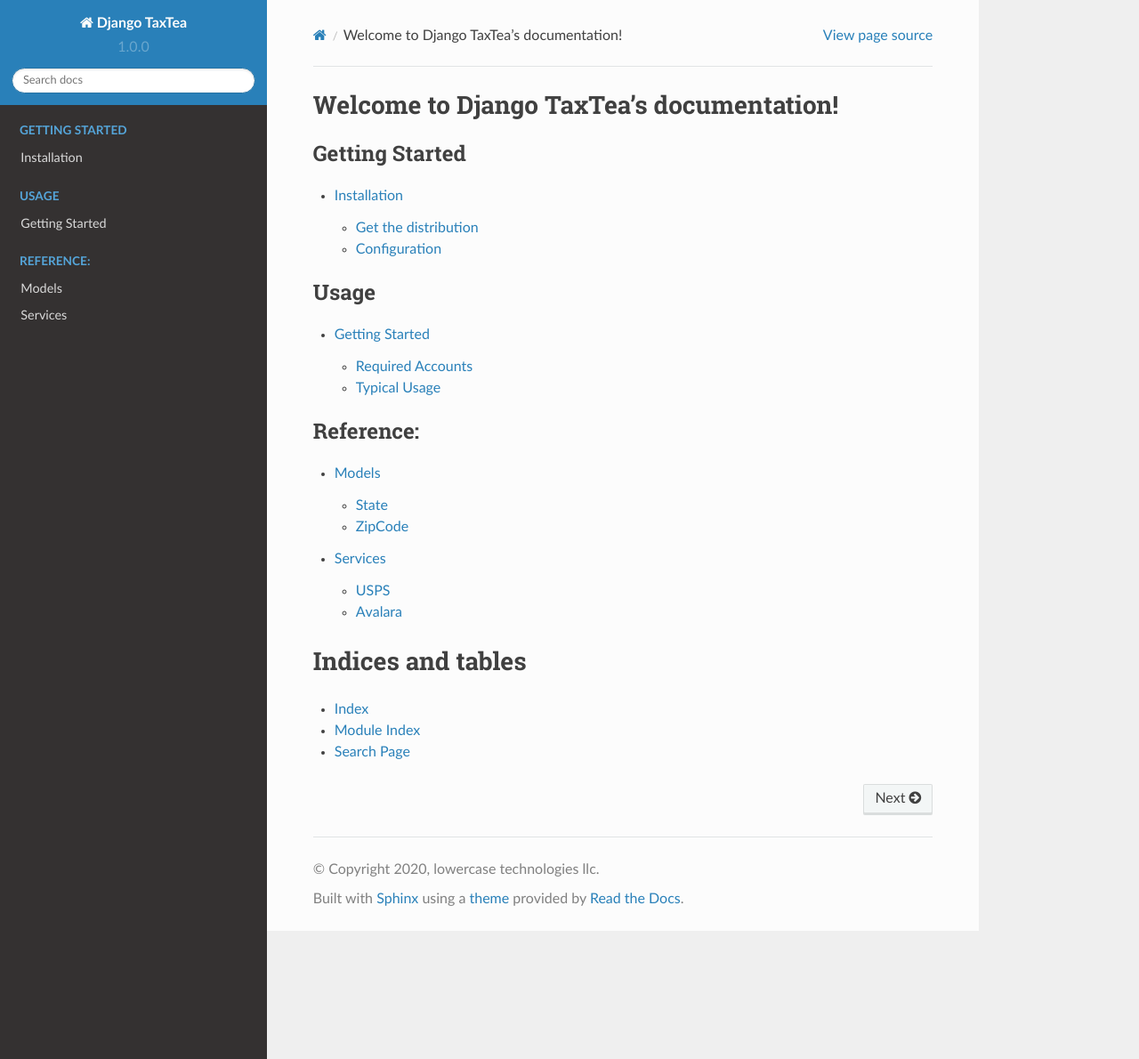
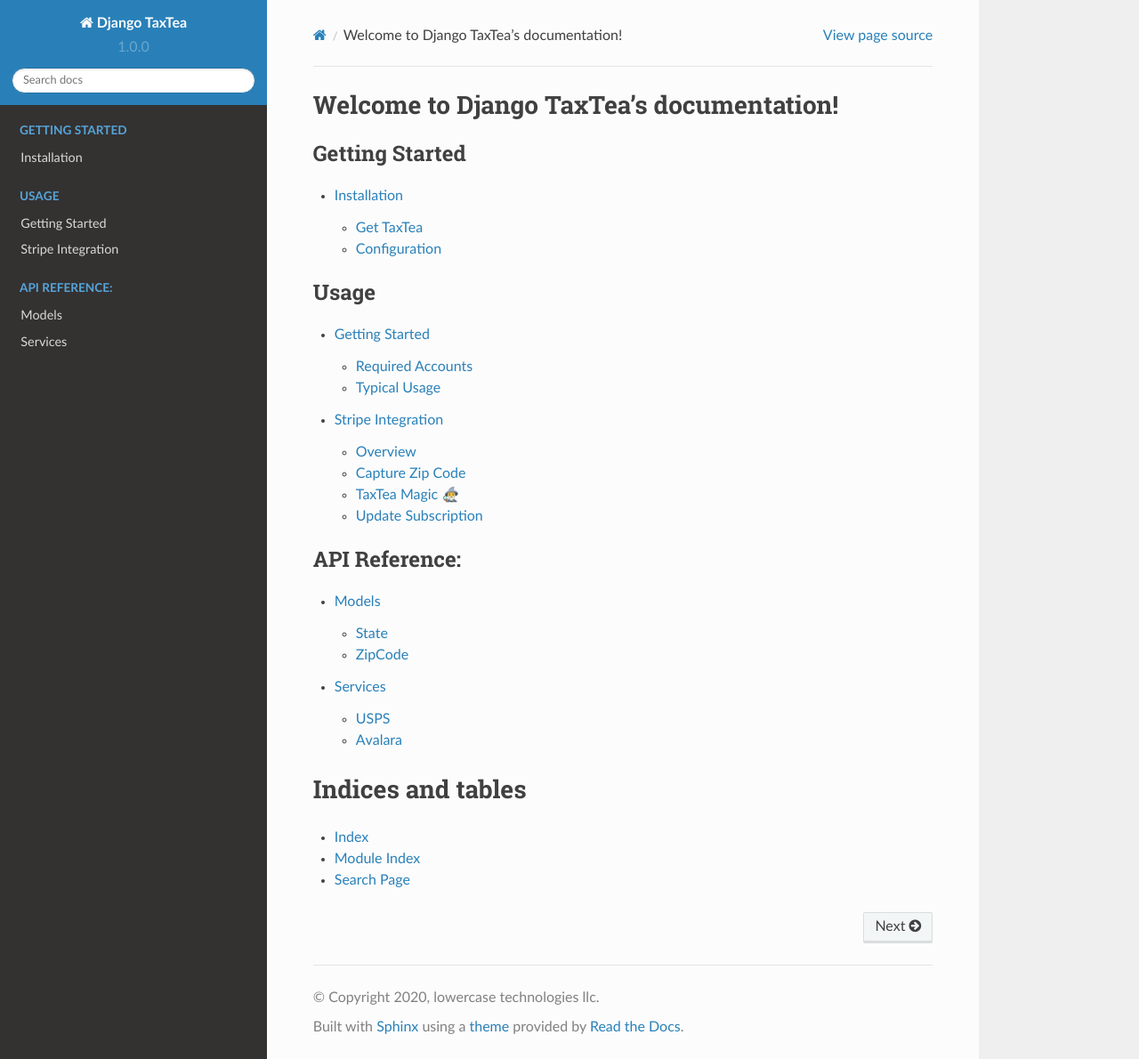
Before and after one commit to lowercase-app/django-taxtea, a Sphinx documentation site: the page built from docs/index.rst, in a window 1280 px wide and 1190 px high. Shown: the whole window at 89% size. Built offline with Sphinx 7.4.7 and the Read the Docs theme 2.0.0, drawn with Linux system fonts in a browser that asks for light colours; some of the changed lines change nothing that is shown.

Commit message:
Add Stripe Tutorial  & organize

```diff
--- a/docs/conf.py
+++ b/docs/conf.py
@@ -88,3 +88,5 @@
 # relative to this directory. They are copied after the builtin static files,
 # so a file named "default.css" will overwrite the builtin "default.css".
 html_static_path = ["_static"]
+
+pygments_style = "friendly"
--- a/docs/index.rst
+++ b/docs/index.rst
@@ -7,18 +7,17 @@
 
    installation
 
-
 .. toctree::
    :caption: Usage
 
-   usage/getting_started
-   usage/stripe
+   usage/getting-started
+   usage/stripe-integration
 
 .. toctree::
-   :caption: Reference:
+   :caption: API Reference:
 
-   reference/models
-   reference/services
+   api-reference/models
+   api-reference/services
 
 Indices and tables
 ==================
--- a/docs/installation.rst
+++ b/docs/installation.rst
@@ -2,7 +2,7 @@
 Installation
 ============
 
-Get the distribution
+Get TaxTea
 ---------------------
 
 Install Django TaxTea:
--- /dev/null
+++ b/docs/usage/stripe-integration.rst
@@ -0,0 +1,143 @@
+==================
+Stripe Integration
+==================
+
+
+`lowercase <https://www.lowercase.app/>`_ uses TaxTea integrated with Stripe to handle our tax collection. Here we'll
+go through how to set up TaxTea to work with Stripe.
+
+
+Overview
+--------
+
+
+#. Capture Zip Code from Stripe Payment Method
+
+#. Use TaxTea to get what Tax Rate you need to charge for the Zip Code
+
+#. Create a ``Tax Rate`` in Stripe and attach it to the customer's Subscription
+
+
+
+Capture Zip Code
+----------------
+
+First things first, we need the `Payment Method <https://stripe.com/docs/api/payment_methods/object>`_ that your customer
+uses to pay for their subscription. There are a few different ways you can get this data. But for this example we'll be using a Stripe
+Webhook event.
+
+We want to keep the Tax Rate in sync with the customer's default payment method, so we'll listen to the ``customer.updated`` event
+which will provide us a `Customer Object <https://stripe.com/docs/api/customers/object>`_ in the webhook's data payload.
+
+
+
+.. code-block:: Python
+
+    import stripe
+
+    # stripe_data is the contents of the `data` object in the webhook JSON payload
+    customer_object = stripe_data.get("object")
+
+    # use the walrus operator (Python 3.8) to store the id of `default_payment_method`
+    # if it exists
+    if d := data.get("invoice_settings").get("default_payment_method"):
+        # Fetch the full payment method details via the stripe api
+        payment_method = stripe.PaymentMethod.retrieve(d)
+        # Traverse the Stripe Object to get the `postal_code`
+        # "billing_details": {
+        #     "address": {
+        #         "city": null,
+        #         "country": null,
+        #         "line1": null,
+        #         "line2": null,
+        #         "postal_code": "42424",
+        #         "state": null
+        #         },
+        #     "email": "jenny@example.com",
+        #     "name": null,
+        #     "phone": "+15555555555"
+        # }
+        zip_code = payment_method.billing_details.address.postal_code
+        # Save this Zip Code somewhere. In a user's settings, etc.
+        # We'll need it later
+
+
+.. note::
+    There are some cards that do not require a Zip Code. You can ensure that your customers use a payment method that
+    has a Zip Code by enabling the ``Block if ZIP code everification fails`` `Radar Rule <https://stripe.com/docs/radar/rules#traditional-bank-checks>`_
+
+
+
+
+TaxTea Magic 🧙‍♂️
+------------------
+
+
+.. code-block:: Python
+
+    from taxtea.models import ZipCode
+
+    zip_code = ZipCode.get("{{Zip Code From above}}")
+    tax_rate = zip_code.applicable_tax_rate
+    percentage = ZipCode.tax_rate_to_percentage(tax_rate)
+
+Update Subscription
+--------------------
+
+First, we're going to have to make sure that we have a `Tax Rate Object <https://stripe.com/docs/api/tax_rates/object>`_ in Stripe for this Zip Code.
+
+
+.. code-block:: Python
+
+    import stripe
+    # You can get tax rates from stripe 100 at a time. You'll
+    # need to traverse the returned objects to see if any have a
+    # description equal to the Zip Code you're working with above.
+
+    # Would look something like this...
+    tax_rates = stripe.TaxRate.list(limit=100, active=True)
+    match = False
+    for tax_rate in tax_rates.data:
+        if tax_rate == zip_code:
+            match = True
+            # use this this tax rate
+    if not match:
+        # Tax Rate doesn't exist, create it.
+
+    # If your application uses dj-stripe, then the above logic is a lot easier
+    # and looks like this.
+    from django.core.exceptions import ObjectDoesNotExist
+    from djstripe.models import TaxRate
+
+    try:
+        tax_rate = TaxRate.objects.get(description=zip_code, active=True)
+    except ObjectDoesNotExist:
+        # Tax Rate doesn't exist, create it.
+
+    ###################
+    # Create Tax Rate #
+    ###################
+
+    tax_rate = stripe.TaxRate.create(
+        display_name="Sales Tax",
+        description=zip_code, # set the description to the zip_code for easy querying
+        percentage=percentage, # use the percentage we calcualted. Stripe uses percentages, not decimals.
+        inclusive=False,
+    )
+
+
+Now that we have a tax rate in Stipe for this customer we just have to apply it to their subscription.
+
+.. code-block:: Python
+
+    import stripe
+
+    # You'll need to get your customer's subscription id for this part
+    sub = stripe.Subscription.list(customer="{{Customer ID}}")[0]
+
+    stripe_sub_data = stripe.Subscription.modify(
+                sub.id, default_tax_rates=[tax_rate.id]
+            )
+
+🚀 And that's it! You're done. You can go into your stripe dashboard and see that the invoice will now have a Sales Tax
+line item.
```
Also changed, not shown: docs/api-reference/models.rst (renamed from docs/reference/models.rst), docs/api-reference/services.rst (renamed from docs/reference/services.rst), docs/usage/getting-started.rst (renamed from docs/usage/getting_started.rst), docs/usage/stripe.rst (deleted).
